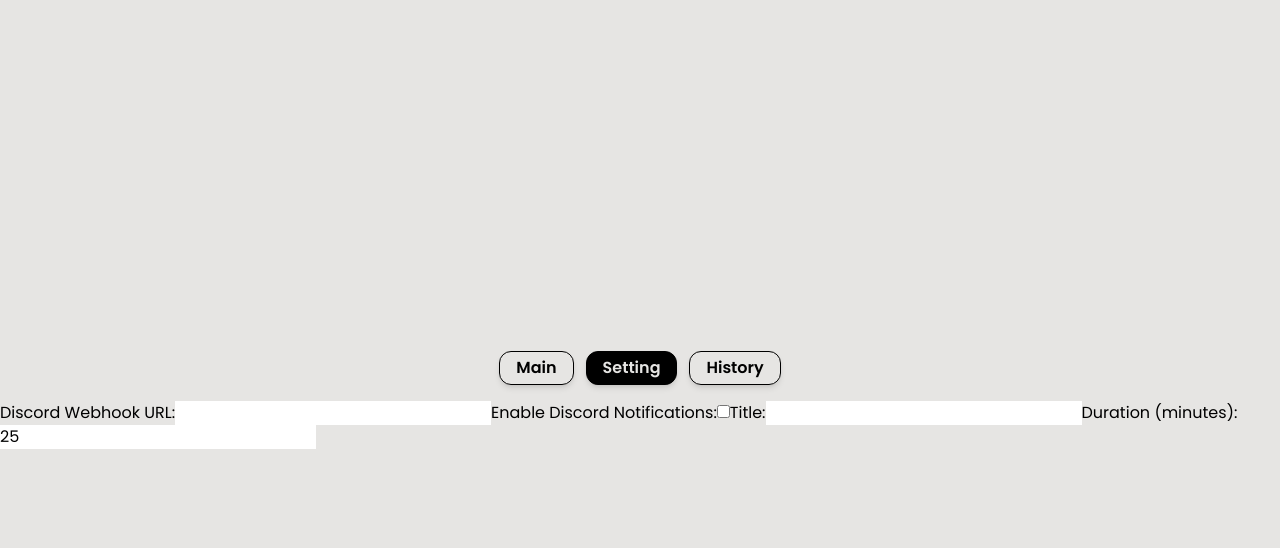
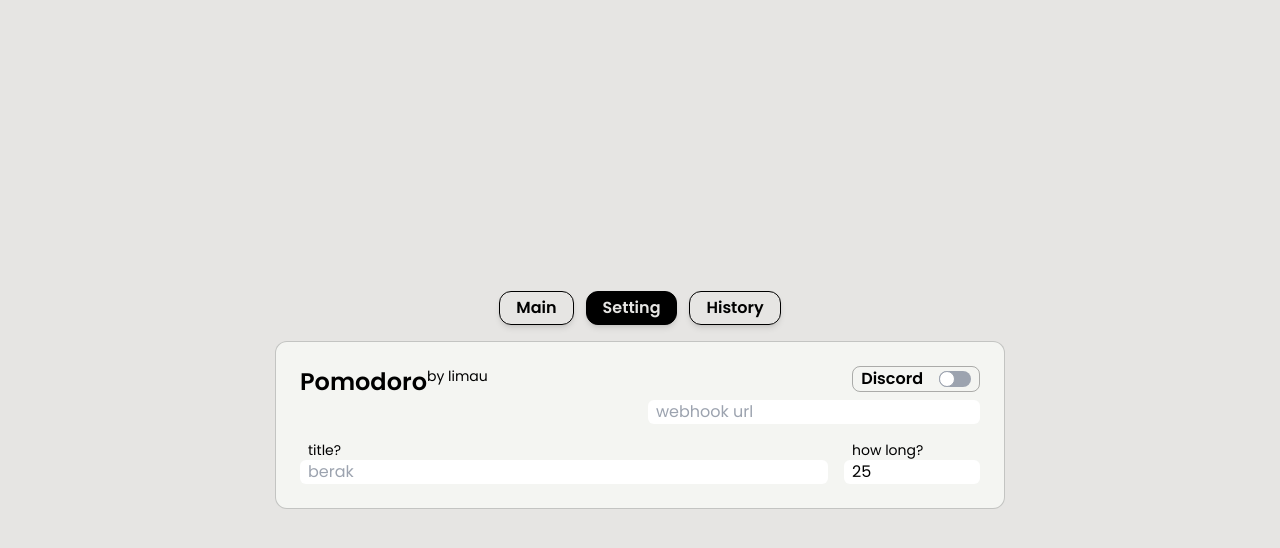
Before and after one commit to rfsyhb/doNow, a React (Vite) app: page / in a window 1280 px wide. Both pictures are taken after a click on the button "Setting". Shown: the top 548 px of the page. Built offline with nearby package versions, Linux system fonts and the light colour scheme.

Commit message:
styling setting component

```diff
--- a/src/components/Setup.jsx
+++ b/src/components/Setup.jsx
@@ -31,43 +31,72 @@ function Setup() {
   };
 
   return (
-    <div>
+    <div className="flex flex-col gap-4 bg-cardMain p-6 rounded-xl border border-black border-opacity-20">
+      <div className="flex flex-row gap-4 justify-between">
+        <div className="flex flex-row">
+          <h1 className="font-semibold text-2xl">Pomodoro</h1>
+          <p className="text-sm">by limau</p>
+        </div>
+        <div className="flex flex-col text-right gap-2">
+          <label
+            htmlFor="enableDiscord"
+            className="font-semibold flex items-center gap-4 px-2 self-end border border-black border-opacity-30 rounded-lg justify-between"
+          >
+            Discord
+            <div className="relative">
+              <input
+                id="enableDiscord"
+                type="checkbox"
+                checked={setup.discordEnabled}
+                onChange={handleDiscordEnabledChange}
+                className="sr-only"
+              />
+              <div
+                className={`block  w-8 h-4 rounded-full ${setup.discordEnabled ? 'bg-black' : 'bg-gray-400'}`}
+              />
+              <div
+                className={`dot absolute left-0 top-0 bg-white w-4 h-4 border border-gray-400 rounded-full transition ${
+                  setup.discordEnabled ? 'transform translate-x-4' : ''
+                }`}
+              />
+            </div>
+          </label>
           <label htmlFor="webhook">
-        Discord Webhook URL:
             <input
               id="webhook"
               type="text"
               value={setup.webhookUrl}
               onChange={handleWebhookUrlChange}
+              className="rounded-md px-2"
+              placeholder="webhook url"
             />
           </label>
-      <label htmlFor="enableDiscord">
-        Enable Discord Notifications:
-        <input
-          id="enableDiscord"
-          type="checkbox"
-          checked={setup.discordEnabled}
-          onChange={handleDiscordEnabledChange}
-        />
-      </label>
-      <label htmlFor="title">
-        Title:
+        </div>
+      </div>
+
+      <div className="flex flex-row gap-4">
+        <label htmlFor="title" className="w-[80%] flex flex-col">
+          <span className="text-sm pl-2">title?</span>
           <input
             id="title"
             type="text"
             value={setup.title}
             onChange={handleTitleChange}
+            className="rounded-md px-2"
+            placeholder="berak"
           />
         </label>
-      <label htmlFor="duration">
-        Duration (minutes):
+        <label htmlFor="duration" className="w-[20%] flex flex-col">
+          <span className="text-sm pl-2">how long?</span>
           <input
             id="duration"
             type="number"
             value={setup.duration}
             onChange={handleDurationChange}
+            className="rounded-md px-2"
           />
         </label>
+      </div>
     </div>
   );
 }
```
Lines whose indentation alone changed are shown as unchanged.
